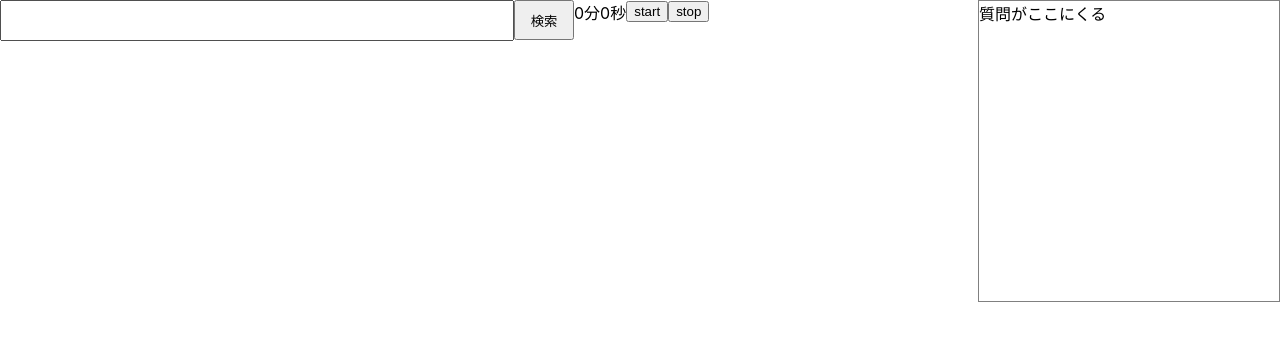
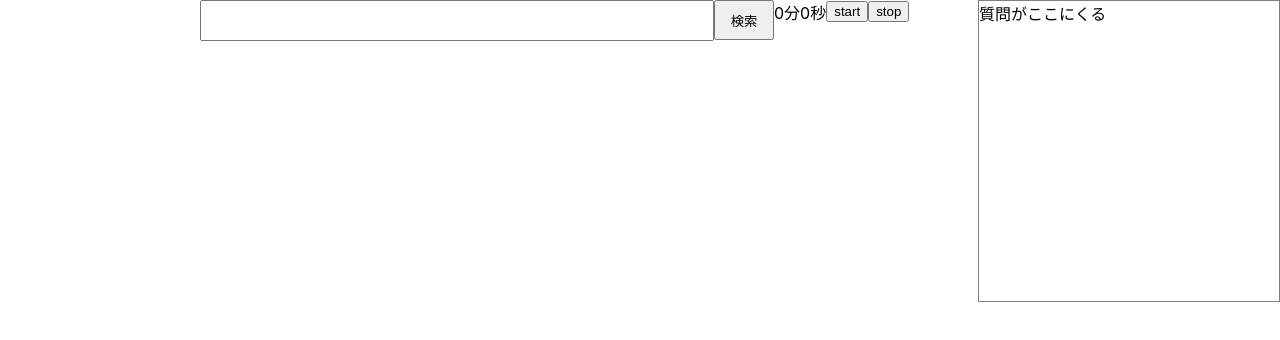
Before and after one commit to oxyu8/Borobudur, a React (Create React App) app: page / in a window 1280 px wide. Shown: the top 340 px of the page. Built offline with nearby package versions, Linux system fonts and the light colour scheme.

Commit message:
chage: レイアウト修正

```diff
--- a/src/App.tsx
+++ b/src/App.tsx
@@ -57,6 +57,7 @@ function App() {
       >
         質問がここにくる
       </div>
+      <div style={{ marginLeft: 200 }}>
         <div style={{ display: "flex", flexDirection: "row" }}>
           <input
             value={query}
@@ -94,6 +95,7 @@ function App() {
               <SearchResultCard key={searchResult.id} result={searchResult} />
             );
           })}
+      </div>
     </>
   );
 }
```
Lines whose indentation alone changed are shown as unchanged.
